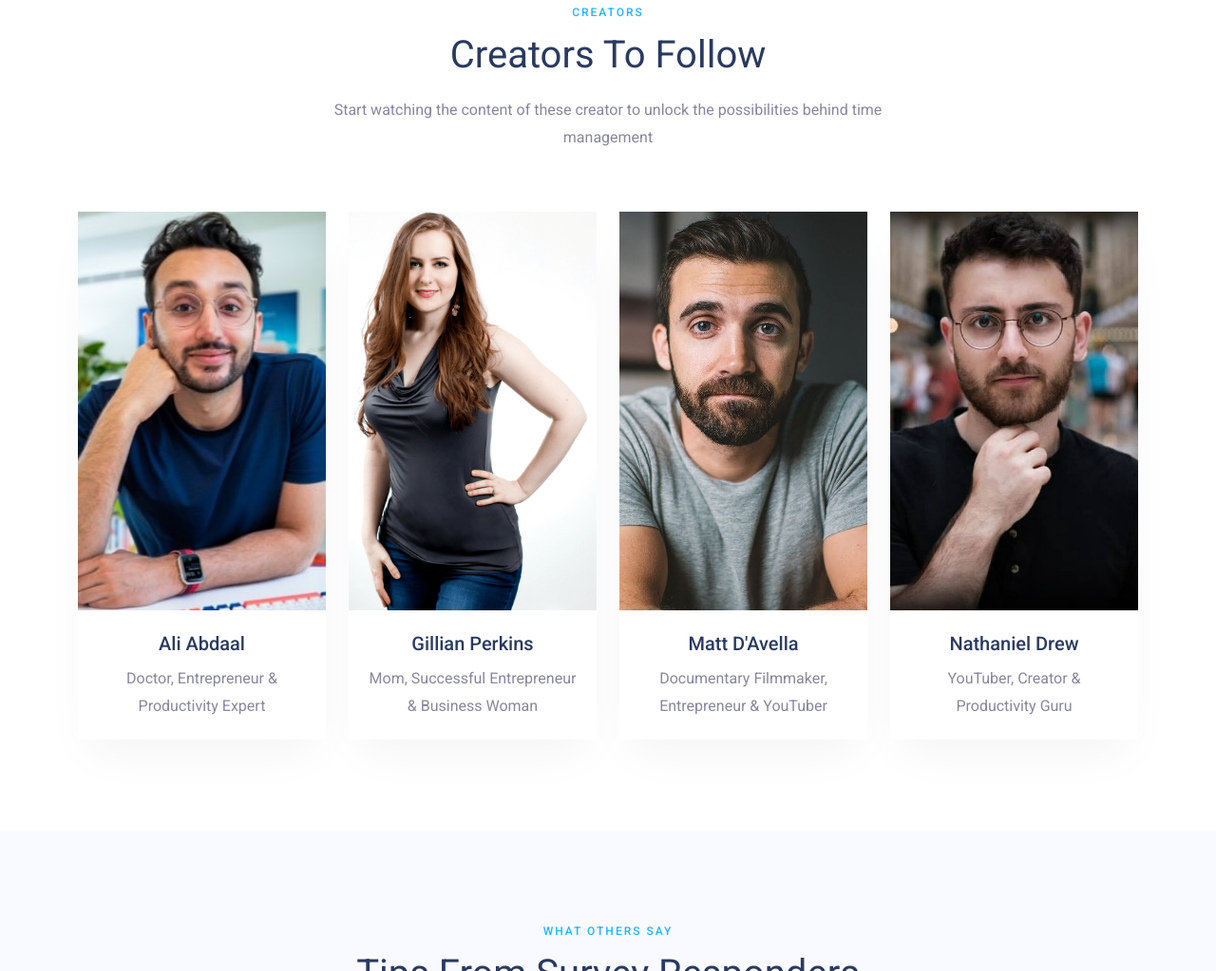
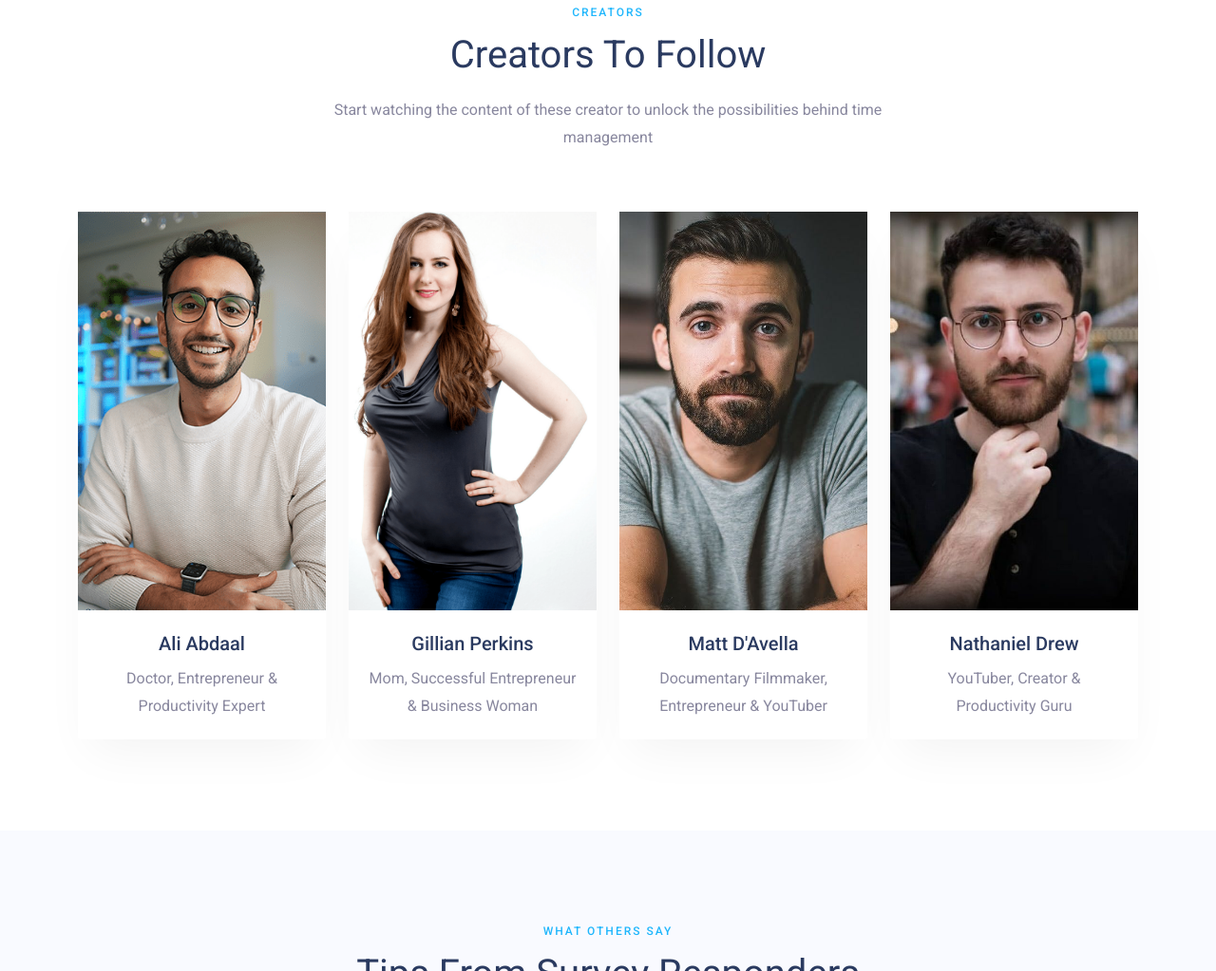
Before and after one commit to smshozab/psychology, a plain HTML site: page index.html in a window 1280 px wide. Shown: the part 2351-3374 px from the top of the page at 95% size. Drawn offline with nearby package versions, Linux system fonts and the light colour scheme; some packages are replaced by stand-ins of ours.

Commit message:
Update index.html

```diff
--- a/index.html
+++ b/index.html
@@ -169,7 +169,7 @@ Be Productive!
 <div class="row">
 <div class="col-md-6 col-lg-3" data-aos="fade-up" data-aos-duration="1000" data-aos-delay="100">
 <div class="team-wrap">
-<div class="img" style="background-image: url(aa.jpg);">
+<div class="img" style="background-image: url(ab.webp);">
 <ul class="ftco-social">
 <li><a href="#"><span class="fa fa-twitter"></span></a></li>
 <li><a href="#"><span class="fa fa-facebook"></span></a></li>
```
